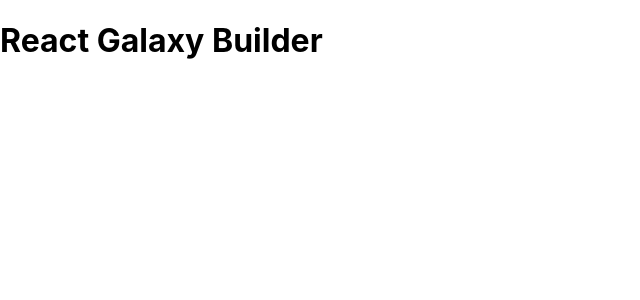
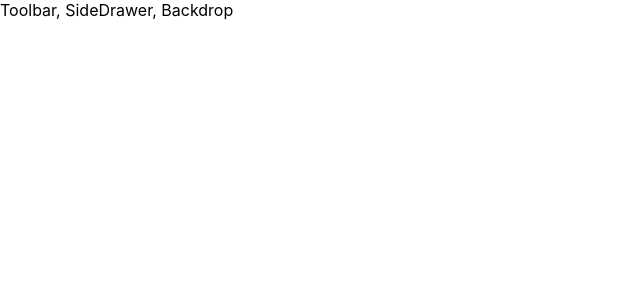
Before and after one commit to mcheng09/react-galaxy-builder, a React app: page / in a window 1280 px wide. Shown: the top 300 px of the page, without its empty margins (0-640 px from the left). Built offline with nearby package versions, Linux system fonts and the light colour scheme.

Commit message:
create(layout): adds layout to app

```diff
--- a/public/index.html
+++ b/public/index.html
@@ -24,7 +24,7 @@
       work correctly both with client-side routing and a non-root public URL.
       Learn how to configure a non-root public URL by running `npm run build`.
     -->
-    <title>React App</title>
+    <title>React Galaxy Builder</title>
   </head>
   <body>
     <noscript>You need to enable JavaScript to run this app.</noscript>
--- a/src/App.js
+++ b/src/App.js
@@ -1,11 +1,15 @@
-import React from 'react';
+import React, { Component } from 'react';
 
-function App() {
-  return (
-    <div className="App">
-      <h1>React Galaxy Builder</h1>
-    </div>
-  );
+import Layout from './components/layout/layout'
+
+class App extends Component {
+  render () {
+    return (
+      <div className="App">
+        <Layout />
+      </div>
+    );
+  }
 }
 
 export default App;
--- /dev/null
+++ b/src/components/layout/layout.js
@@ -0,0 +1,14 @@
+import React from 'react';
+
+const layout = (props) => {
+  return (
+    [
+      <div>Toolbar, SideDrawer, Backdrop</div>,
+      <main>
+        { props.children }
+      </main>
+    ]
+  )
+};
+
+export default layout;
```
